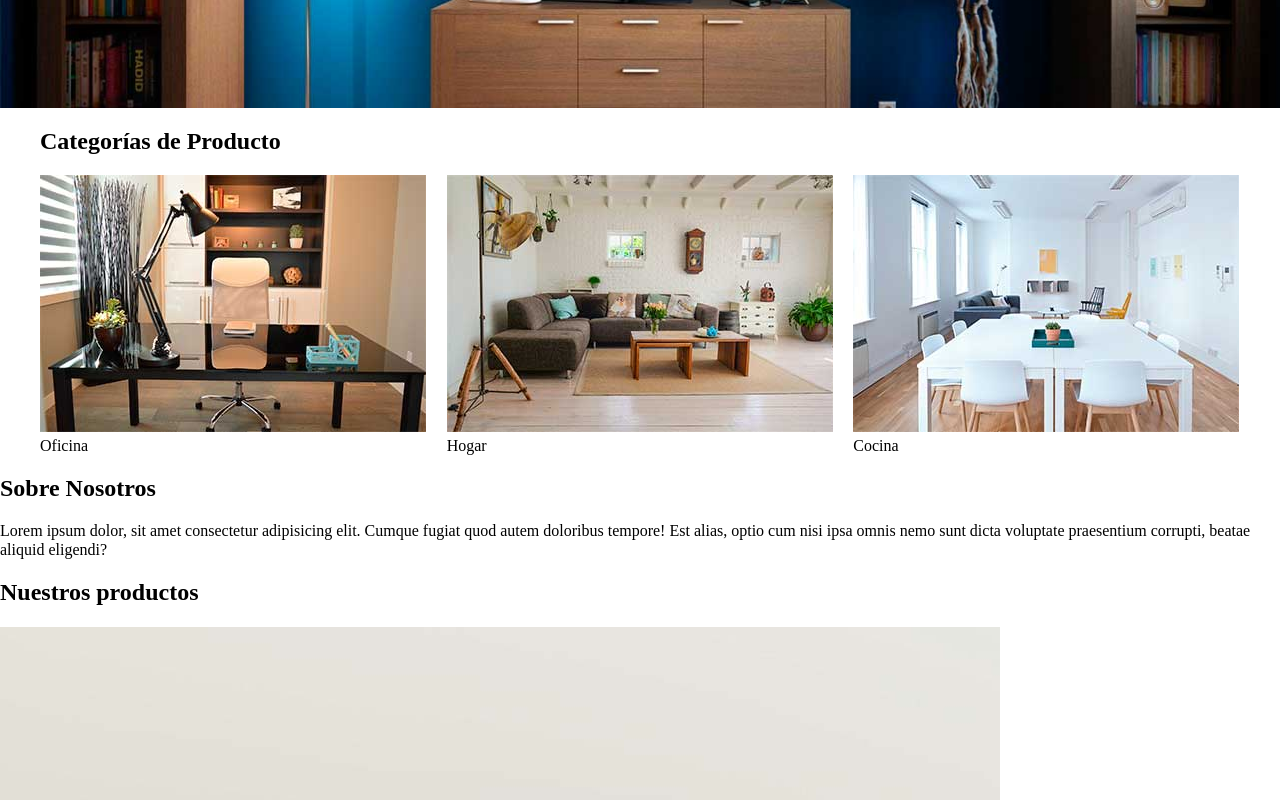
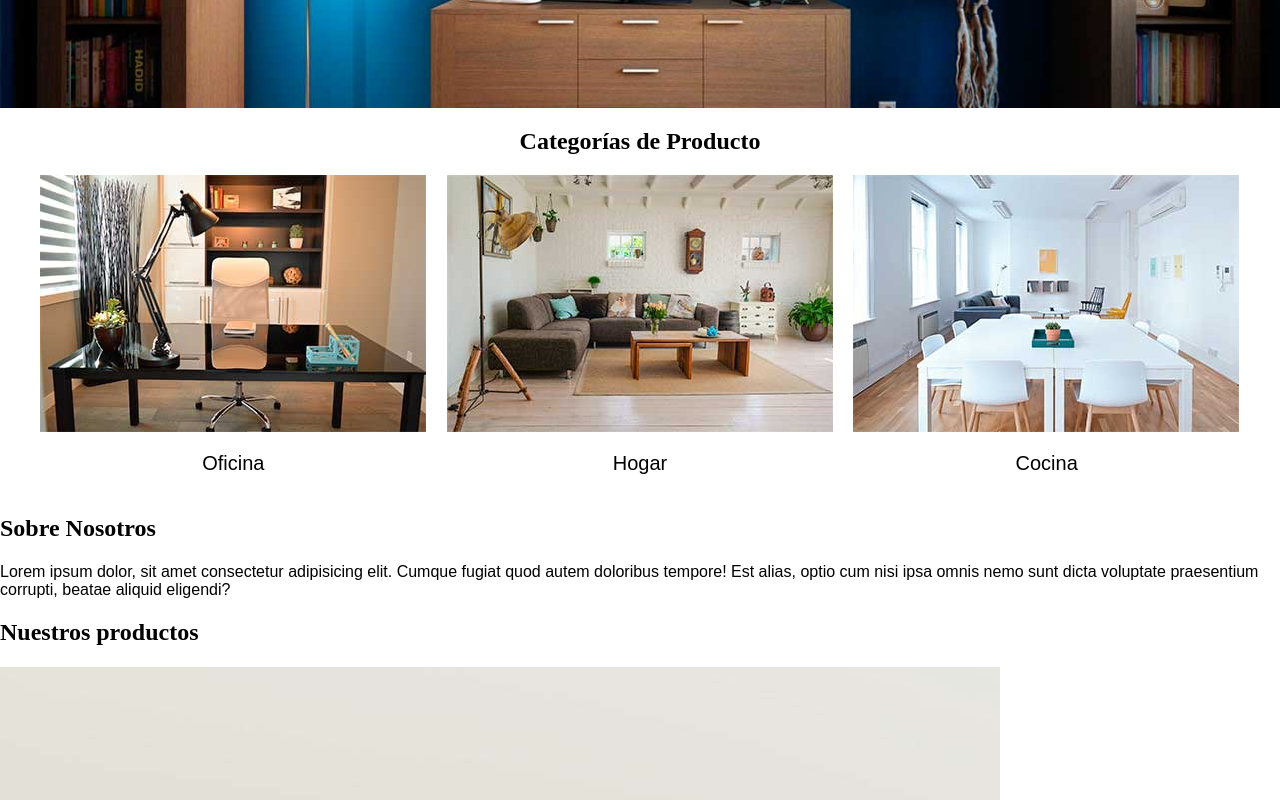
Before and after one commit to FerjuanB/Css-Cod-Juan, a plain HTML site: page index.html in a window 1280 px wide. Shown: the part 880-1680 px from the top of the page. Drawn offline with Linux system fonts and the light colour scheme.

Commit message:
clase 33

```diff
--- a/css/app.css
+++ b/css/app.css
@@ -5,7 +5,14 @@ html{
 *, *:before, *:after{
     box-sizing: inherit;
 }
+
+body{
+    font-family: "Raleway", sans-serif;
+}
 /* Globales */
+h1,h2,h3 {
+    font-family: "Playfair Display", serif;
+}
 a{
     text-decoration: none;
     color:#000;
@@ -17,6 +24,7 @@ a{
 }
 img{
     max-width: 100%;
+    display: block;
     /* de esta manera las imagenes se van adaptando al tamaño de su contenedor*/
 }
 .nombre-sitio{
@@ -50,6 +58,22 @@ img{
 }
 
 /*CATEGORÍAS*/
+.categorias h2{
+    text-align: center;
+    display: block;
+}
+.categoria a{
+    text-align: center;
+    display: block;
+    padding: 20px;
+    font-size: 20px;
+}
+.categoria a:hover{
+    background-color: #037bc0;
+    color: white;
+    border-radius:0 0 10px 0;
+
+}
 .listado-categorias{
  display: grid;
  grid-template-columns: repeat(3,1fr);
--- a/index.html
+++ b/index.html
@@ -27,21 +27,21 @@
 <div class="hero">
 
 </div>
-<section class="container">
+<section class="container categorias">
     <h2>Categorías de Producto</h2>
    <div class="listado-categorias">
 
-          <div>
+          <div class="categoria">
               <img src="img/categoria1.jpg" alt="cat1">
-              <a href="">Oficina </a>
+              <a href="#">Oficina </a>
            </div>
-           <div>
+           <div class="categoria">
                <img src="img/categoria2.jpg" alt="cat2">
-               <a href="">Hogar</a>
+               <a href="#">Hogar</a>
            </div>
-           <div>
+           <div class="categoria">
                <img src="img/categoria3.jpg" alt="cat3">
-               <a href="">Cocina</a>
+               <a href="#">Cocina</a>
            </div>
 
 
```
